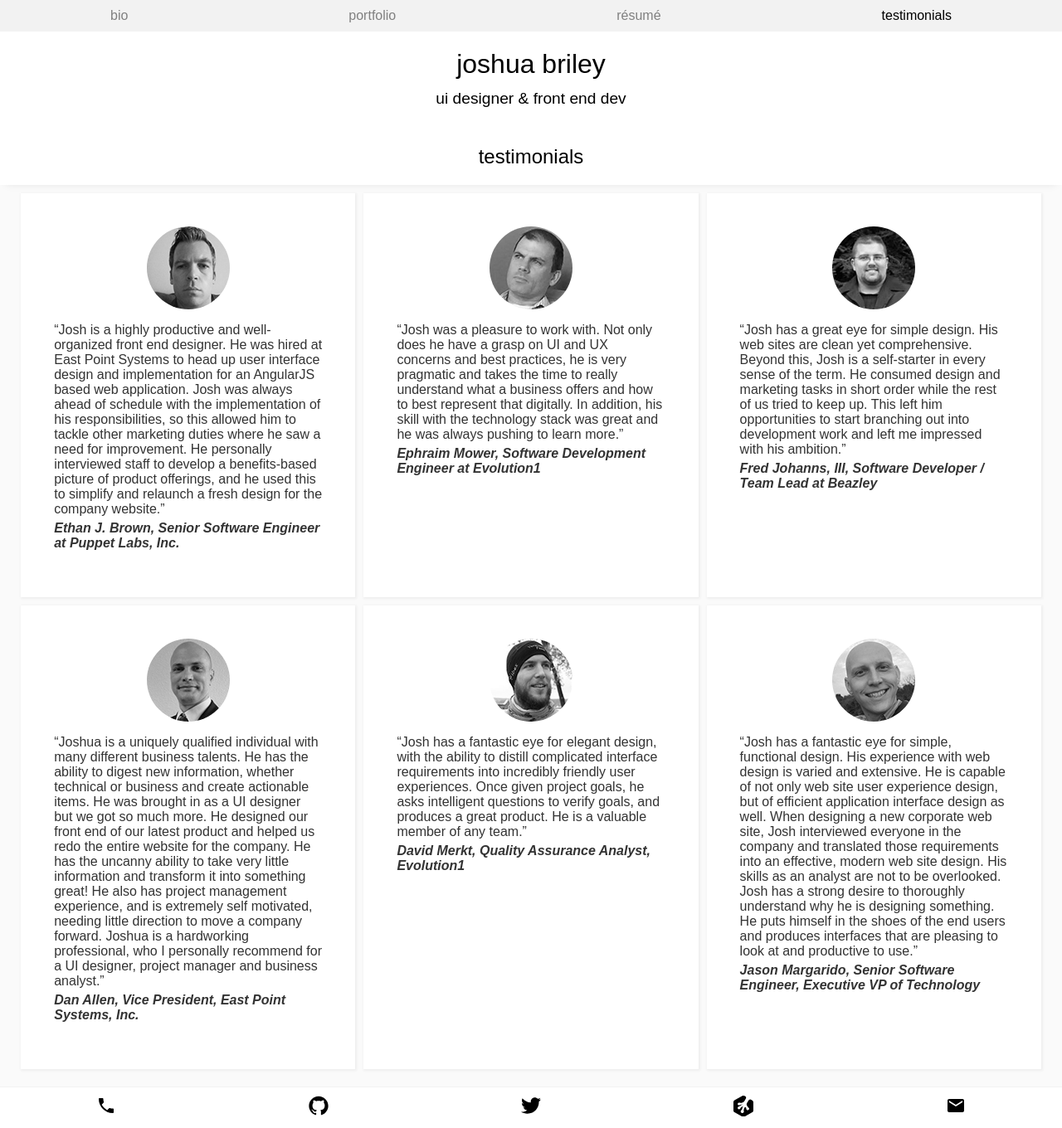
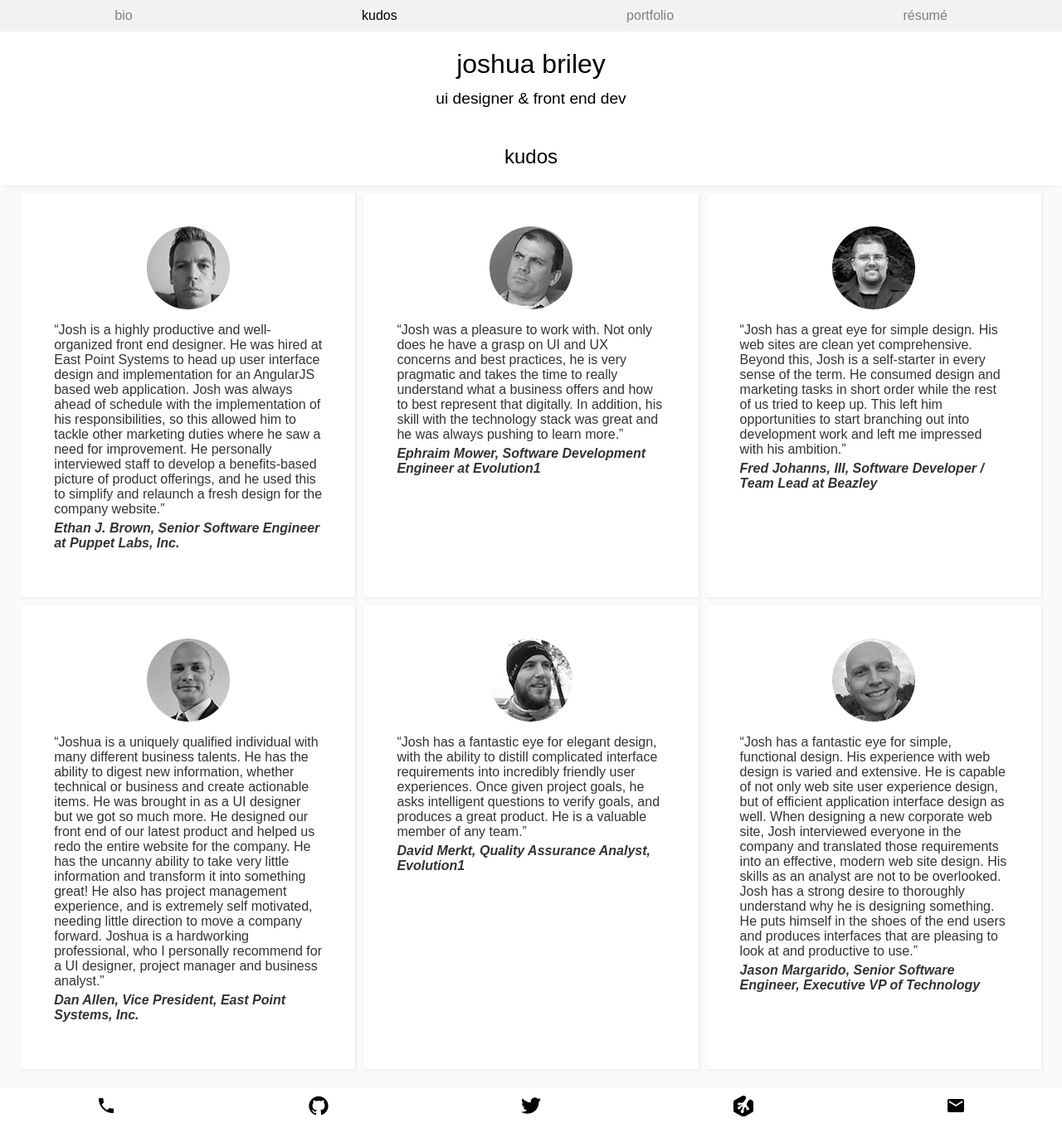
Before and after one commit to somecallmejosh/portfolio, a Jekyll site: the page built from kudos.md, in a window 1280 px wide. Shown: the whole page at 83% size. Built offline with Jekyll 4.4.1, drawn with Linux system fonts in a browser that asks for light colours.

Commit message:
Rename testimonials to kudos for better handheld experience.

```diff
--- a/testimonials.md
+++ b/kudos.md
@@ -1,7 +1,7 @@
 ---
-title: Testimonials
-headline: Testimonials
-permalink: /testimonials/
+title: Kudos
+headline: Kudos
+permalink: /kudos/
 ---
 <setcion class="testimonials">
   {% for testimonial in site.data.testimonials %}
```
